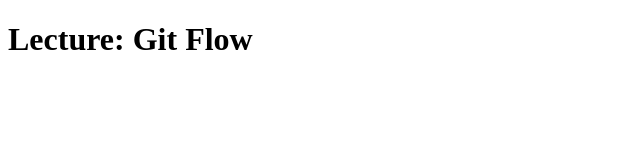
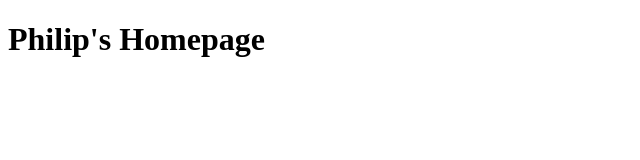
Before and after one commit to prudziejewski/lec-git-flow, a plain HTML site: page index.html in a window 1280 px wide. Shown: the whole page, without its empty margins (0-640 px from the left). Drawn offline with Linux system fonts and the light colour scheme.

Commit message:
Changed homepage title

```diff
--- a/index.html
+++ b/index.html
@@ -7,6 +7,6 @@
     <title>Document</title>
 </head>
 <body>
-    <h1>Lecture: Git Flow</h1>
+    <h1>Philip's Homepage</h1>
 </body>
 </html>
```
